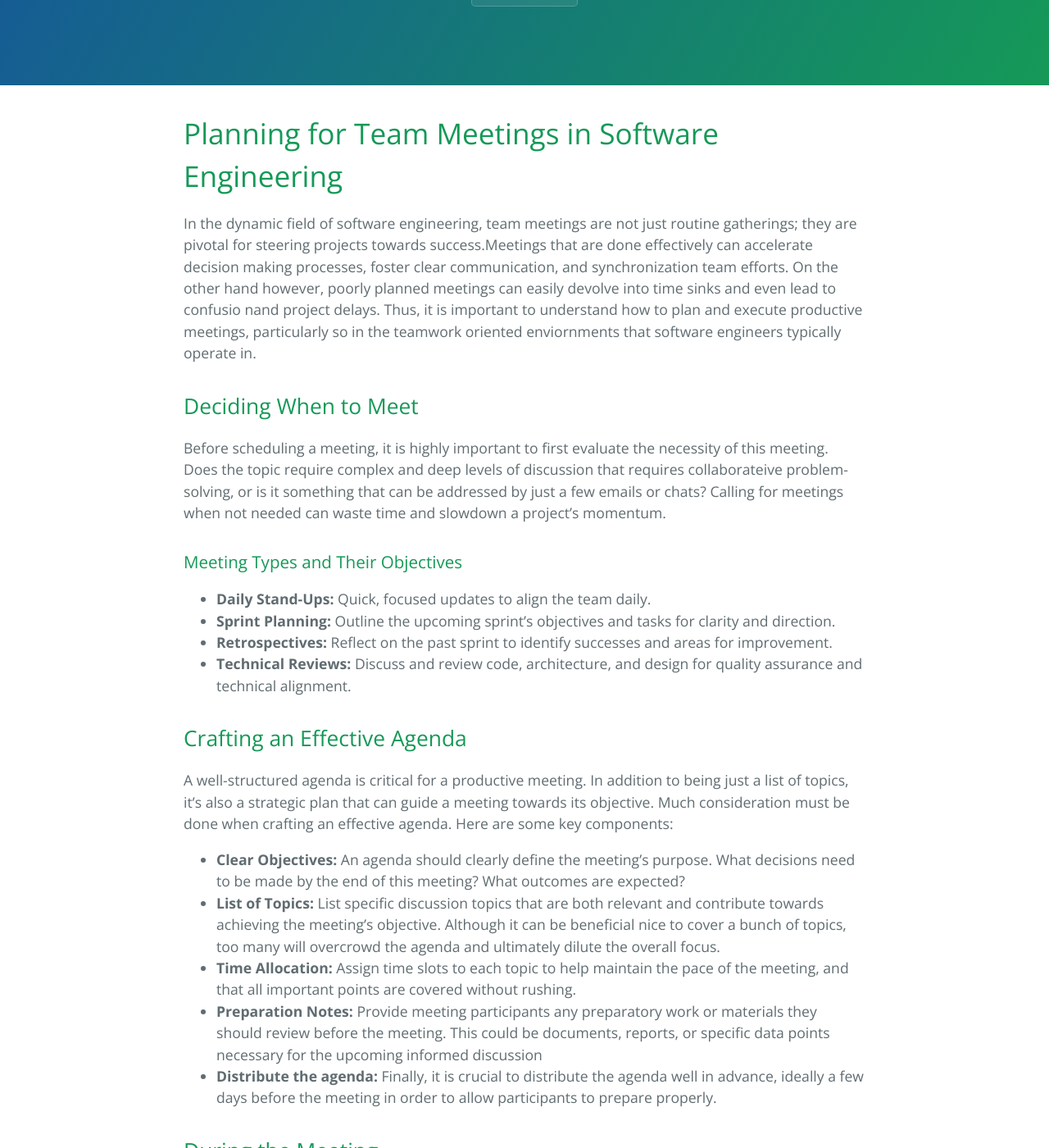
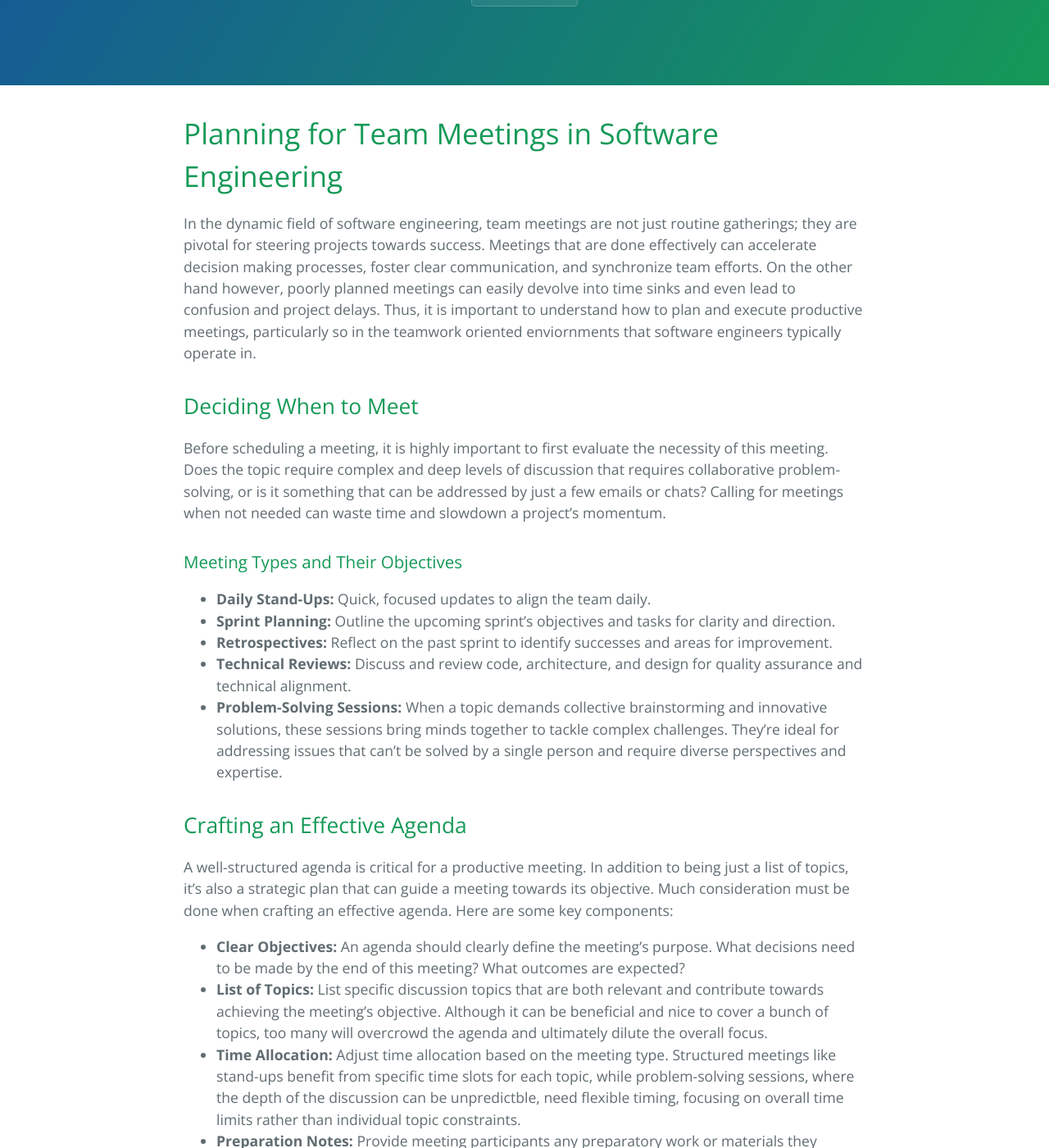
Before and after one commit to learning-software-engineering/learning-software-engineering.github.io, a Jekyll site: the page built from Topics/Planning_Meetings.md, in a window 1280 px wide and 1400 px high, scrolled down 202 px. Shown: the whole window at 82% size. Built offline with Jekyll 4.4.1, drawn with Linux system fonts in a browser that asks for light colours; our own code applies the rules of GitHub Pages for plain Markdown files; some of the changed text lies outside the part shown.

Commit message:
Made changes based on feedback

```diff
--- a/Topics/Planning_Meetings.md
+++ b/Topics/Planning_Meetings.md
@@ -1,12 +1,12 @@
 # Planning for Team Meetings in Software Engineering
 
 
-In the dynamic field of software engineering, team meetings are not just routine gatherings; they are pivotal for steering projects towards success.Meetings that are done effectively can accelerate decision making processes, foster clear communication, and synchronization team efforts. On the other hand however, poorly planned meetings can easily devolve into time sinks and even lead to confusio nand project delays. Thus, it is important to understand how to plan and execute productive meetings, particularly so in the teamwork oriented enviornments that software engineers typically operate in.
+In the dynamic field of software engineering, team meetings are not just routine gatherings; they are pivotal for steering projects towards success. Meetings that are done effectively can accelerate decision making processes, foster clear communication, and synchronize team efforts. On the other hand however, poorly planned meetings can easily devolve into time sinks and even lead to confusion and project delays. Thus, it is important to understand how to plan and execute productive meetings, particularly so in the teamwork oriented enviornments that software engineers typically operate in.
 
 
 ## Deciding When to Meet
 
-Before scheduling a meeting, it is highly important to first evaluate the necessity of this meeting. Does the topic require complex and deep levels of discussion that requires collaborateive problem-solving, or is it something that can be addressed by just a few emails or chats? Calling for meetings when not needed can waste time and slowdown a project's momentum.
+Before scheduling a meeting, it is highly important to first evaluate the necessity of this meeting. Does the topic require complex and deep levels of discussion that requires collaborative problem-solving, or is it something that can be addressed by just a few emails or chats? Calling for meetings when not needed can waste time and slowdown a project's momentum.
 
 ### Meeting Types and Their Objectives
 
@@ -14,15 +14,16 @@ Before scheduling a meeting, it is highly important to first evaluate the necess
 - **Sprint Planning:** Outline the upcoming sprint's objectives and tasks for clarity and direction.
 - **Retrospectives:** Reflect on the past sprint to identify successes and areas for improvement.
 - **Technical Reviews:** Discuss and review code, architecture, and design for quality assurance and technical alignment.
+- **Problem-Solving Sessions:** When a topic demands collective brainstorming and innovative solutions, these sessions bring minds together to tackle complex challenges. They’re ideal for addressing issues that can't be solved by a single person and require diverse perspectives and expertise.
 
 ## Crafting an Effective Agenda
 
 A well-structured agenda is critical for a productive meeting. In addition to being just a list of topics, it's also a strategic plan that can guide a meeting towards its objective. Much consideration must be done when crafting an effective agenda. Here are some key components:
 
 - **Clear Objectives:** An agenda should clearly define the meeting's purpose. What decisions need to be made by the end of this meeting? What outcomes are expected?
-- **List of Topics:** List specific discussion topics that are both relevant and contribute towards achieving the meeting's objective. Although it can be beneficial nice to cover a bunch of topics, too many will overcrowd the agenda and ultimately dilute the overall focus.
-- **Time Allocation:** Assign time slots to each topic to help maintain the pace of the meeting, and that all important points are covered without rushing.
-- **Preparation Notes:** Provide meeting participants any preparatory work or materials they should review before the meeting. This could be documents, reports, or specific data points necessary for the upcoming informed discussion
+- **List of Topics:** List specific discussion topics that are both relevant and contribute towards achieving the meeting's objective. Although it can be beneficial and nice to cover a bunch of topics, too many will overcrowd the agenda and ultimately dilute the overall focus.
+- **Time Allocation:** Adjust time allocation based on the meeting type. Structured meetings like stand-ups benefit from specific time slots for each topic, while problem-solving sessions, where the depth of the discussion can be unpredictble, need flexible timing, focusing on overall time limits rather than individual topic constraints.
+- **Preparation Notes:** Provide meeting participants any preparatory work or materials they should review before the meeting. This could be documents, reports, or specific data points necessary for the upcoming informed discussion. However, it is also important to control the length of the preparatory work, as if it's too long then the meeting participants may just opt to not do them.
 - **Distribute the agenda:** Finally, it is crucial to distribute the agenda well in advance, ideally a few days before the meeting in order to allow participants to prepare properly.
 
 ## During the Meeting
@@ -46,9 +47,9 @@ The key to effective discussions management is about ensuring the conversations
 
 ### Tool Utilization
 
-For hybrid/remote meetings, leveraging digital tool came be extremely beneficial. These tools should not only facilitate basic communication but also enrich the meeting experience. This includes tools like:
+For hybrid/remote meetings, leveraging digital tool can be extremely beneficial. These tools should not only facilitate basic communication but also enrich the meeting experience. This includes tools like:
 
-- **Video Conferencing Tools:** Choose platforms that provide reliable video and audio quality, such as Zoom or Microsoft Teams. Ideally, they should also provide key features such as screen sharing, breakout rooms, and real-time chats.
+- **Video Conferencing Tools:** Choose platforms that provide reliable video and audio quality, such as Zoom or Microsoft Teams. Ideally, they should also provide key features such as screen sharing, breakout rooms, real-time chats, and the raise-hand feature.
 
 - **Collaborative Brainstorming Tools:** Utilize platforms like Miro or Trello for brainstorming sessions. These tools provide virtual whiteboards and collaborative spaces where team members can visually share ideas, create task boards, and vote on topics, making the brainstorming process more engaging and organized.
 
```
Also changed, not shown: other parts of Topics/Planning_Meetings.md (+1 -1 lines).
